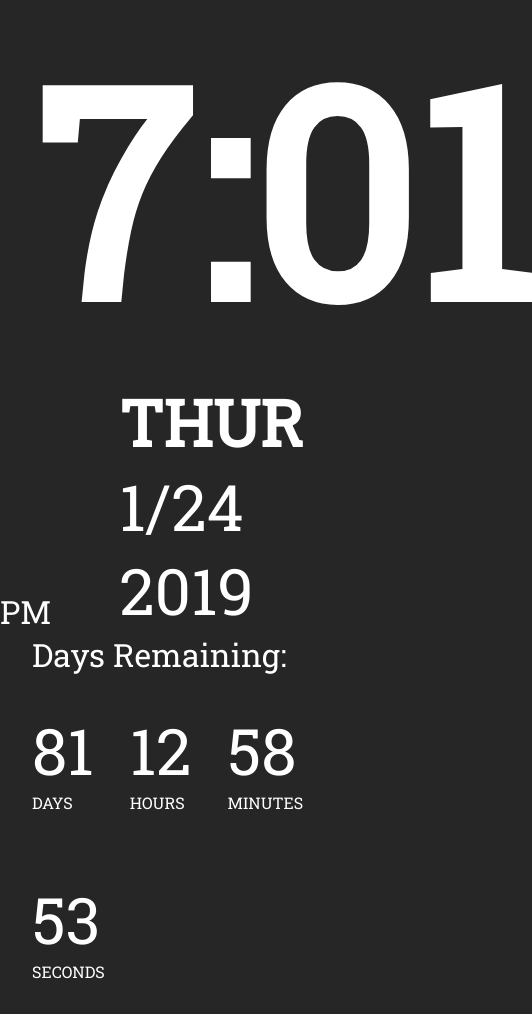
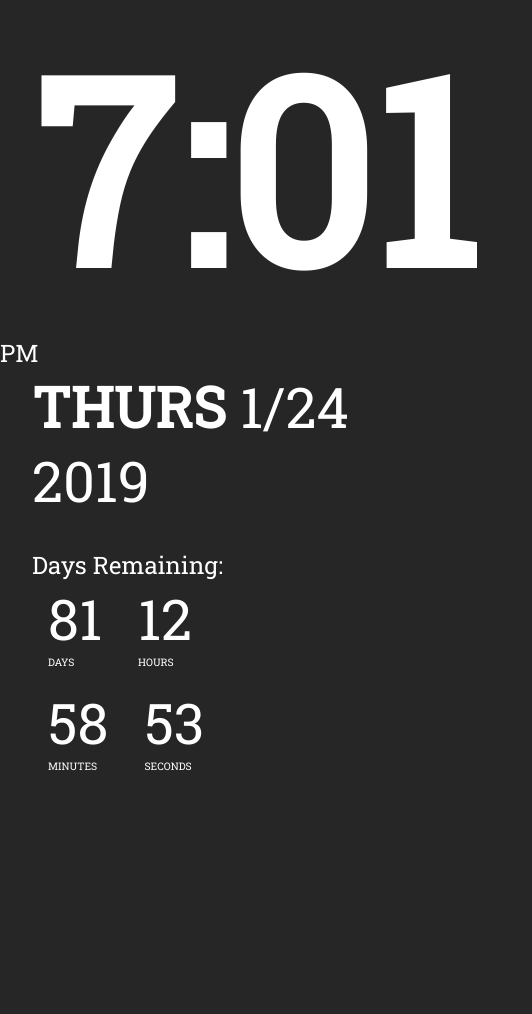
Before and after one commit to sjeibmann/clock-countdown, a plain HTML site: page index.html in a window 390 px wide. Shown: the whole page, 532 px wide, since content can reach past the window. After the commit the page ends 844 px from the top, so only its background shows below. Drawn offline with Linux system fonts and the light colour scheme.

Commit message:
breakpointzzzzzz

```diff
--- a/clock-countdown-styles.css
+++ b/clock-countdown-styles.css
@@ -1,3 +1,5 @@
+/**********************
+Standard Styles */
 body{
   padding: 0px;
   margin: 0px;
@@ -35,12 +37,6 @@ p{
   vertical-align: top;
 }
 
-@@media only screen and (min-device-width : 768px) and (max-device-width :1024px) {
-  h1{
-    font-size: 16em;
-  }
-}
-
 .parentContainer{
   display: block;
   max-width: 1100px;
@@ -69,10 +65,12 @@ p{
 .dateContainer{
   display: inline-block;
   padding-left: 4em;
+  width: 20%;
 }
 
 .dateInner{
   align-content: center;
+  overflow-wrap: normal;
 }
 
 .countdownContainer{
@@ -91,3 +89,48 @@ p{
   margin: 2em 2em 2em 0;
   display: inline-block;
 }
+
+/**********************
+ @media queries */
+
+@media (max-width: 1010px) {
+  h1{
+    font-size: 16em;
+  }
+  h2{
+    font-size: 3.5em;
+  }
+  h3{
+    font-size: 1.5em;
+  }
+  p{
+    font-size: .65em;
+  }
+  .dateContainer{
+    padding-left: 2em;
+  }
+}
+
+@media (max-width: 900px) {
+  .dateContainer{
+    width: 100%;
+  }
+  .countdownContainer{
+    display: block;
+    width: 100%;
+    padding-top: 1em;
+  }
+  .countdownTitle{
+    display: inline-block;
+    overflow-wrap: normal;
+    vertical-align: top;
+    padding-top: 1em;
+  }
+  .countdownInner{
+    display:inline-block;
+    max-width: 60%;
+  }
+  .counterDisplay{
+    margin: 0 1em 1em 1em;
+  }
+}
--- a/clock-countdown.js
+++ b/clock-countdown.js
@@ -1,4 +1,4 @@
-var day =["SUN", "MON", "TUES", "WEDS", "THUR", "FRI", "SAT"];
+var day =["SUN", "MON", "TUES", "WEDS", "THURS", "FRI", "SAT"];
 
 var fD = new Date("April 16, 2019 00:00:00 GMT-0800");
 var oneDay = 1000*60*60*24;
@@ -29,7 +29,7 @@ var timeData = setInterval(function(){
 // Set the clock and date
   document.getElementById('time').innerHTML = curHour+":"+curMin;
   document.getElementById('AMPM').innerHTML = AmPm;
-  document.getElementById('date').innerHTML = "<strong>"+day[curWeekDay]+"</strong><br>"+curMonth+"/"+curDay+"<br>"+curYear;
+  document.getElementById('date').innerHTML = "<strong>"+day[curWeekDay]+"</strong> "+curMonth+"/"+curDay+" "+curYear;
 
 // calculate the days, hours, minutesm and seconds till the future date (fD)
   var d1_ms = d.getTime();
```
